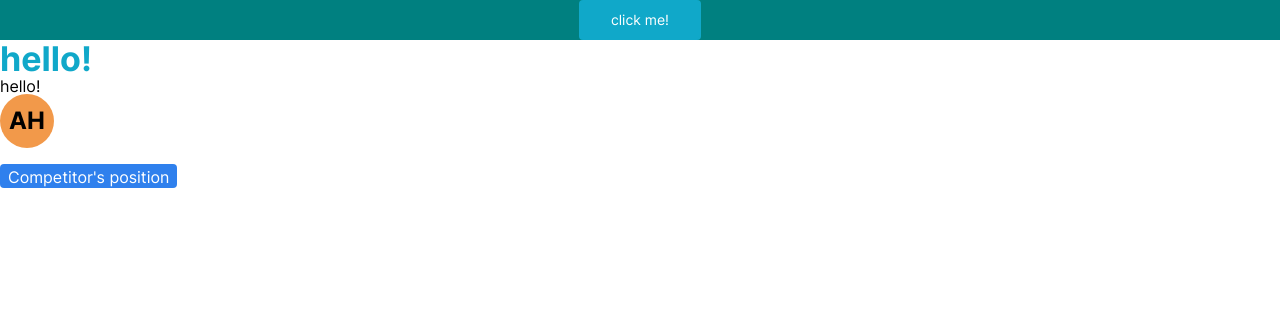
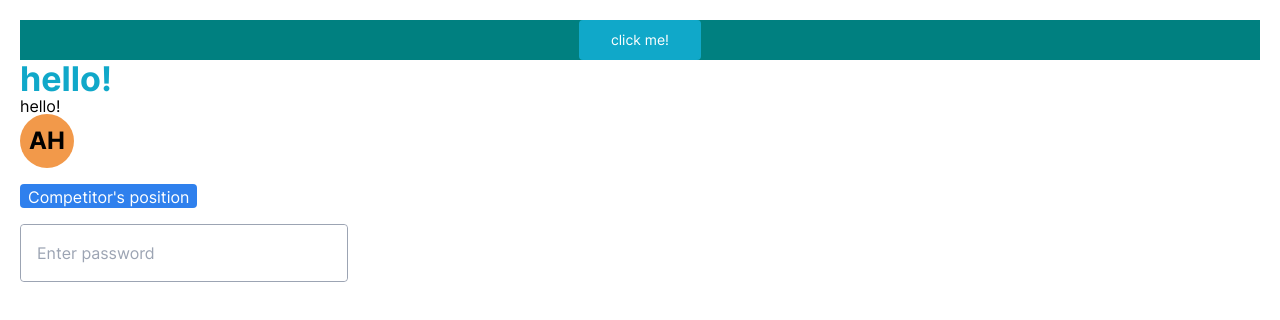
Before and after one commit to OleksandrNi/styled-components, a React (Create React App) app: page / in a window 1280 px wide. Shown: the top 320 px of the page. Built offline with nearby package versions, Linux system fonts and the light colour scheme.

Commit message:
add input without icon

```diff
--- a/src/App.tsx
+++ b/src/App.tsx
@@ -3,6 +3,7 @@ import { Button } from "@components/Button";
 import { Text } from "@components/Text";
 import { Avatar } from "@components/Avatar";
 import { Badge } from "@components/Badge";
+import { Input } from "@components/Input";
 
 function App() {
   return (
@@ -15,6 +16,13 @@ function App() {
       <Avatar variant={'size_L'} text={'AH'}/>
       <br />
       <Badge variant={'comp_position'}/>
+      <br />
+      <Input
+        type={'password'}
+        label={'Enter password'}
+        size={'L'}
+        error={''}
+      />
     </div>
   );
 }
--- /dev/null
+++ b/src/components/Input/Input.component.tsx
@@ -0,0 +1,48 @@
+import { useState } from 'react';
+import classNames from 'classnames';
+
+import { InputProps } from './Input.types';
+
+import styles from './Input.module.scss';
+
+export const InputComponent: React.FC<InputProps> = ({
+  type = 'text', label, error = '', size = 'M'
+}) => {
+  const [value, setValue] = useState('');
+  let placeholder = '';
+
+  if (type === 'currency') {
+    label = ''
+    placeholder = 'placeholder'
+  }
+
+  if(type === 'date') {
+    label = ''
+  }
+
+  const inputClass = classNames(
+    styles.input_container,
+    {
+      [styles[`input_container_error`]]: error,
+      [styles[`input_container_size_${size}`]]: size,
+    },
+  );
+
+  function handleChange(e: React.ChangeEvent<HTMLInputElement>) {
+    setValue(e.target.value);
+  }
+
+  return (
+    <>
+      <div className={inputClass}>
+        <input type={type} value={value} onChange={handleChange} placeholder={placeholder}/>
+        <label className={value && styles.filled}>
+          {label}
+        </label>
+      </div>
+      <div style={{color: '#D82045', marginTop: '6px', fontSize: '12px'}}>{error}</div>
+    </>
+  );
+};
+
+InputComponent.displayName = 'Input';
--- /dev/null
+++ b/src/components/Input/Input.module.scss
@@ -0,0 +1,86 @@
+@use "../../styles/App.scss";
+
+.input_container {
+  position: relative;
+  display: flex;
+  flex-direction: column;
+  border: 1px solid #9CA4B3;
+  border-radius: 4px;
+  max-width: 328px;
+
+  &:focus-within label {
+    transform: translate(0, -10px) scale(0.7);
+    padding: 3px;
+    color: #10A8C9;
+  }
+
+  .filled {
+    transform: translate(0, -10px) scale(0.7);
+    padding: 3px;
+  }
+
+  label {
+    position: absolute;
+    pointer-events: none;
+    transform-origin: top left;
+    transition: 200ms cubic-bezier(0, 0, 0.2, 1) 0ms;
+    color: #9CA4B3;
+    background-color: #FFFFFF;
+    font-size: 16px;
+    line-height: 1;
+    left: 16px;
+  }
+
+  input {
+    border-radius: 4px;
+    border: none;
+    padding: 0 16px;
+    font-size: 16px;
+    line-height: 24px;
+    outline: none;
+    box-shadow: none;
+    transition: 200ms cubic-bezier(0, 0, 0.2, 1) 0ms;
+  }
+
+  input:focus {
+    box-shadow: 0 0 0 1px #10A8C9;
+  }
+
+  &_error {
+    border: 1px solid #D82045;
+
+    input:focus {
+      box-shadow: 0 0 0 0.5px #D82045;
+    }
+
+    label {
+      color: #D82045;
+    }
+
+    &:focus-within input {
+      border: 1px solid #D82045;
+    }
+
+    &:focus-within label {
+      color: #D82045;
+    }
+  }
+
+  &_size_M {
+    input {
+      height: 40px;
+    }
+    label {
+      transform: translate(0, 10px) scale(1);
+    }
+  }
+
+  &_size_L {
+    input {
+      height: 56px;
+    }
+    label {
+      transform: translate(0, 20px) scale(1);
+    }
+  }
+}
--- /dev/null
+++ b/src/components/Input/index.tsx
@@ -0,0 +1,2 @@
+export { InputComponent as Input } from './Input.component';
+// export * from './Input.types';
--- a/src/styles/index.scss
+++ b/src/styles/index.scss
@@ -6,4 +6,5 @@
 body {
   // font-family: "Roboto", "Oxygen", sans-serif;
   font-family: "Inter", sans-serif;
+  padding: 20px;
 }
```
Also changed, not shown: src/components/Input/Input.types.ts (added, +14 -0 lines).
